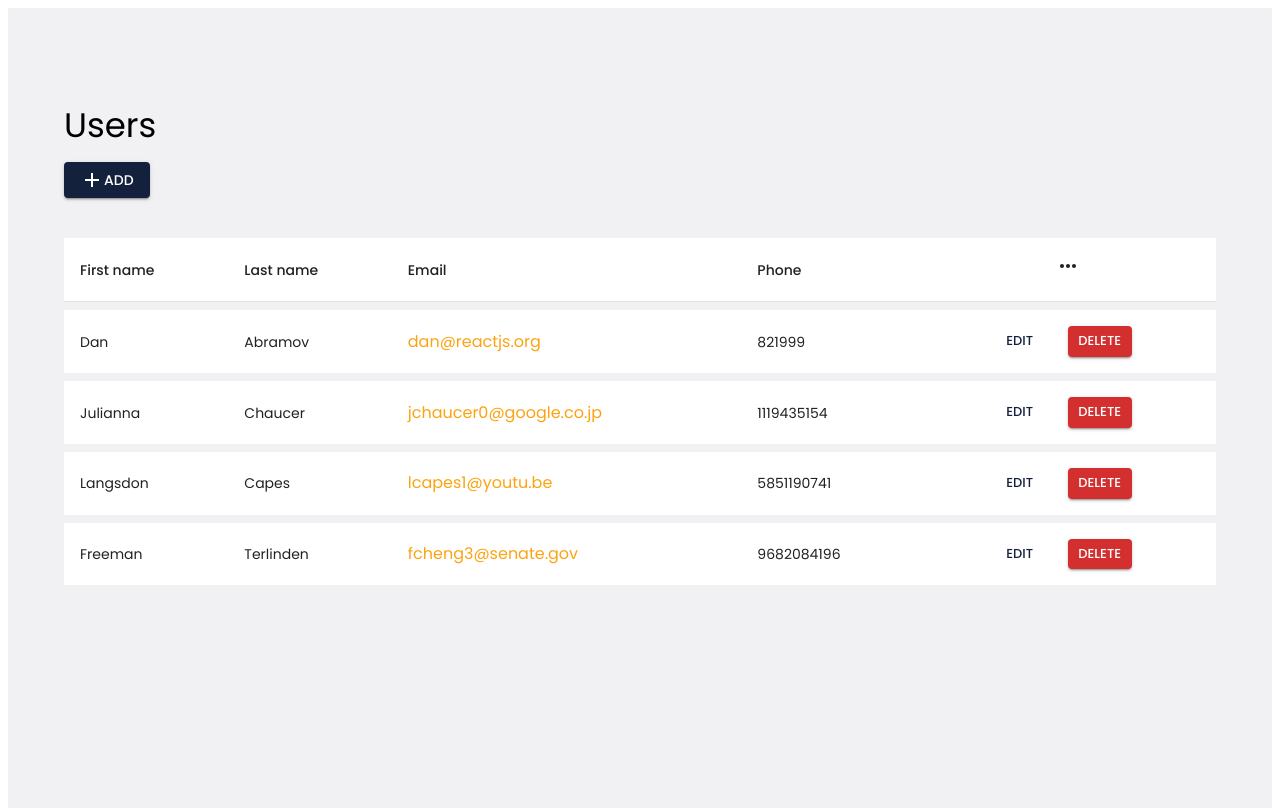
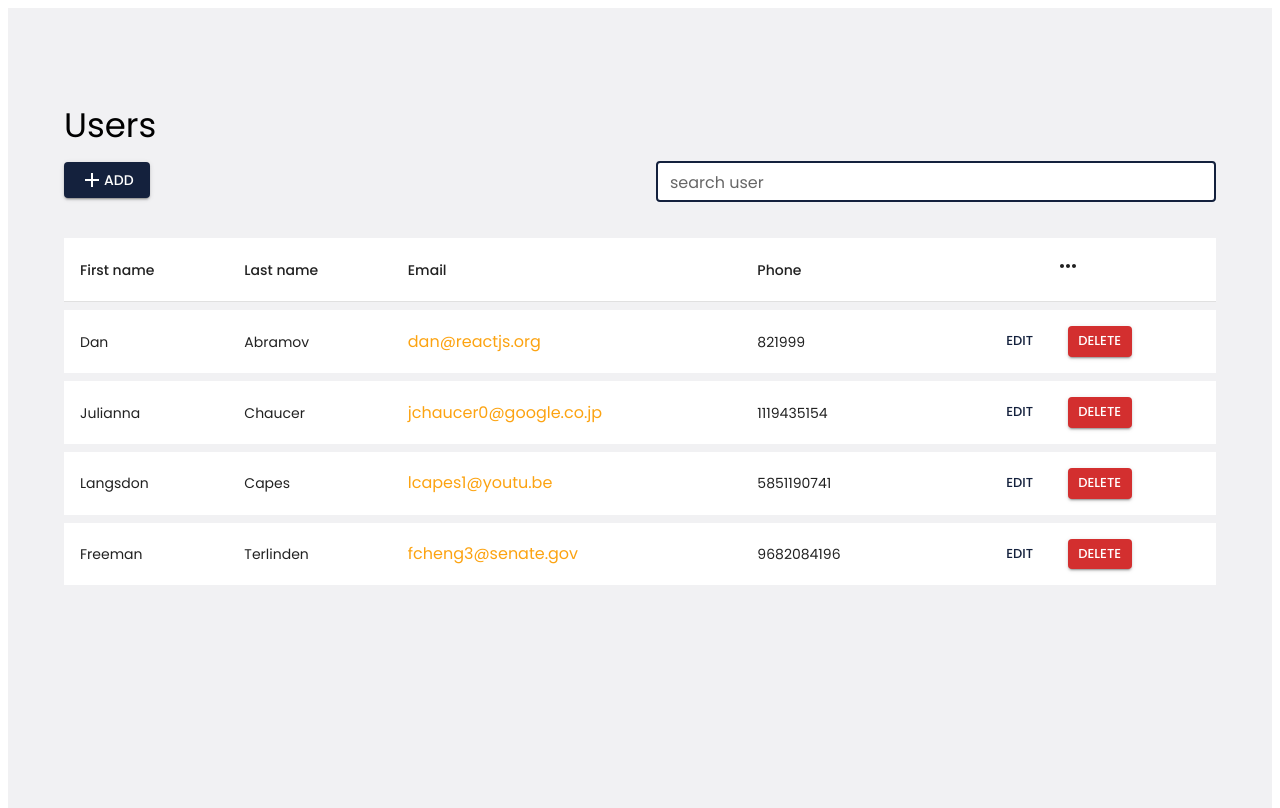
Before and after one commit to devjsonstringify/react-crud-address-information, a React (Create React App) app: page / in a window 1280 px wide. Built offline with nearby package versions, Linux system fonts and the light colour scheme.

Commit message:
Feat: basic search bar

```diff
--- a/src/App.js
+++ b/src/App.js
@@ -8,6 +8,7 @@ import Button from '@mui/material/Button'
 import AddIcon from '@mui/icons-material/Add'
 import Modal from '@mui/material/Modal'
 import { ThemeProvider } from '@mui/material/styles'
+import TextField from '@mui/material/TextField'
 import AddUserForm from './forms/AddUserForm'
 import EditUserForm from './forms/EditUserForm'
 import UserTable from './tables/UserTable'
@@ -71,6 +72,7 @@ const App = () => {
   const [currentUser, setCurrentUser] = useState(initialFormState)
   const [isModalOpen, setIsModelOpen] = useState(false)
   const [isEditing, setIsEditing] = useState(false)
+  const [userQuery, setUserQuery] = useState('')
 
   // CRUD operations
   const addUser = (user) => {
@@ -100,6 +102,20 @@ const App = () => {
   }
 
   const onHandleModalOpen = () => setIsModelOpen((prev) => !prev)
+  const onHandleSearch = (event) => {
+    const { value } = event.target
+    setUserQuery(value)
+  }
+
+  const results = !userQuery
+    ? users
+    : users.filter(
+      (user) =>
+        user.firstName
+          .toLowerCase()
+          .includes(userQuery.toLocaleLowerCase()) ||
+          user.lastName.toLowerCase().includes(userQuery.toLocaleLowerCase())
+    )
 
   return (
     <ThemeProvider theme={theme}>
@@ -113,8 +129,16 @@ const App = () => {
         }}
       >
         <Container maxWidth="lg" sx={{ margin: '5rem auto 0' }}>
-          <Box mb="1rem">
           <Typography variant="h4">Users</Typography>
+          <Box
+            sx={{
+              mb: '1rem',
+              display: 'grid',
+              gridTemplateColumns: '1fr 1fr',
+              gridGap: '2rem'
+            }}
+          >
+            <Box>
               <Button
                 onClick={onHandleModalOpen}
                 variant="contained"
@@ -125,6 +149,26 @@ const App = () => {
               >
                 <AddIcon /> Add
               </Button>
+            </Box>
+            <Box>
+              <TextField
+                name="search"
+                type="text"
+                label="search user"
+                placeholder="Search user"
+                fullWidth
+                size="small"
+                margin="normal"
+                onChange={onHandleSearch}
+                sx={{
+                  bgcolor: '#fff',
+                  '.MuiOutlinedInput-notchedOutline': {
+                    borderColor: 'primary.main',
+                    borderWidth: '2px'
+                  }
+                }}
+              />
+            </Box>
           </Box>
 
           <Modal
@@ -189,7 +233,7 @@ const App = () => {
             : (
             <Box sx={{ bgcolor: '#fff' }}>
               <UserTable
-                users={users}
+                users={results}
                 editRow={editRow}
                 deleteUser={deleteUser}
               />
--- a/src/components/ActionsButton/ActionButtons.js
+++ b/src/components/ActionsButton/ActionButtons.js
@@ -4,7 +4,6 @@ import Box from '@mui/material/Box'
 import Button from '@mui/material/Button'
 
 const ActionButtons = ({ onHandleEdit, onHandleDelete }) => {
-
   return (
     <Box
       sx={{
--- a/src/components/NoDataFound/NoDataFound.js
+++ b/src/components/NoDataFound/NoDataFound.js
@@ -3,7 +3,6 @@ import Box from '@mui/material/Box'
 import Typography from '@mui/material/Typography'
 
 const NoDataFound = () => {
-
   return (
     <Box width="100%" display="block" padding="1rem">
       <Typography align="center">No data found...</Typography>
--- a/src/forms/AddUserForm.js
+++ b/src/forms/AddUserForm.js
@@ -4,13 +4,12 @@ import TextField from '@mui/material/TextField'
 import Button from '@mui/material/Button'
 
 const AddUserForm = ({ addUser }) => {
-
   const initialFormState = {
     id: null,
     firstName: '',
     lastName: '',
     email: '',
-    phone: '',
+    phone: ''
   }
   const [user, setUser] = useState(initialFormState)
 
@@ -46,8 +45,8 @@ const AddUserForm = ({ addUser }) => {
         sx={{
           '.MuiOutlinedInput-notchedOutline': {
             borderColor: 'primary.main',
-            borderWidth: '2px',
-          },
+            borderWidth: '2px'
+          }
         }}
         value={user.firstName}
         onChange={handleInputChange}
@@ -63,8 +62,8 @@ const AddUserForm = ({ addUser }) => {
         sx={{
           '.MuiOutlinedInput-notchedOutline': {
             borderColor: 'primary.main',
-            borderWidth: '2px',
-          },
+            borderWidth: '2px'
+          }
         }}
         value={user.lastName}
         onChange={handleInputChange}
@@ -80,8 +79,8 @@ const AddUserForm = ({ addUser }) => {
         sx={{
           '.MuiOutlinedInput-notchedOutline': {
             borderColor: 'primary.main',
-            borderWidth: '2px',
-          },
+            borderWidth: '2px'
+          }
         }}
         value={user.email}
         onChange={handleInputChange}
@@ -97,8 +96,8 @@ const AddUserForm = ({ addUser }) => {
         sx={{
           '.MuiOutlinedInput-notchedOutline': {
             borderColor: 'primary.main',
-            borderWidth: '2px',
-          },
+            borderWidth: '2px'
+          }
         }}
         value={user.phone}
         onChange={handleInputChange}
@@ -117,7 +116,7 @@ const AddUserForm = ({ addUser }) => {
 }
 
 AddUserForm.propTypes = {
-  addUser: PropTypes.func.isRequired,
+  addUser: PropTypes.func.isRequired
 }
 
 export default AddUserForm
--- a/src/forms/EditUserForm.js
+++ b/src/forms/EditUserForm.js
@@ -5,11 +5,11 @@ import Button from '@mui/material/Button'
 import Box from '@mui/material/Box'
 
 const EditUserForm = ({ currentUser, setEditing, updateUser }) => {
-  const [user, setUser] = useState(props.currentUser)
+  const [user, setUser] = useState(currentUser)
 
   useEffect(() => {
     setUser(currentUser)
-  }, [props])
+  }, [currentUser])
   // You can tell React to skip applying an effect if certain values haven’t changed between re-renders. [ props ]
 
   const handleInputChange = (event) => {
@@ -35,8 +35,8 @@ const EditUserForm = ({ currentUser, setEditing, updateUser }) => {
         sx={{
           '.MuiOutlinedInput-notchedOutline': {
             borderColor: 'primary.main',
-            borderWidth: '2px',
-          },
+            borderWidth: '2px'
+          }
         }}
         value={user.firstName}
         onChange={handleInputChange}
@@ -51,8 +51,8 @@ const EditUserForm = ({ currentUser, setEditing, updateUser }) => {
         sx={{
           '.MuiOutlinedInput-notchedOutline': {
             borderColor: 'primary.main',
-            borderWidth: '2px',
-          },
+            borderWidth: '2px'
+          }
         }}
         value={user.lastName}
         onChange={handleInputChange}
@@ -67,8 +67,8 @@ const EditUserForm = ({ currentUser, setEditing, updateUser }) => {
         sx={{
           '.MuiOutlinedInput-notchedOutline': {
             borderColor: 'primary.main',
-            borderWidth: '2px',
-          },
+            borderWidth: '2px'
+          }
         }}
         value={user.email}
         onChange={handleInputChange}
@@ -83,8 +83,8 @@ const EditUserForm = ({ currentUser, setEditing, updateUser }) => {
         sx={{
           '.MuiOutlinedInput-notchedOutline': {
             borderColor: 'primary.main',
-            borderWidth: '2px',
-          },
+            borderWidth: '2px'
+          }
         }}
         value={user.phone}
         onChange={handleInputChange}
@@ -111,10 +111,10 @@ EditUserForm.propTypes = {
     firstName: PropTypes.string.isRequired,
     lastName: PropTypes.string.isRequired,
     email: PropTypes.string.isRequired,
-    phone: PropTypes.string.isRequired,
+    phone: PropTypes.string.isRequired
   }),
   setEditing: PropTypes.func.isRequired,
-  updateUser: PropTypes.func.isRequired,
+  updateUser: PropTypes.func.isRequired
 }
 
 export default EditUserForm
--- a/src/tables/UserTable.js
+++ b/src/tables/UserTable.js
@@ -13,10 +13,10 @@ import ActionButtons from '../components/ActionsButton/ActionButtons'
 import NoDataFound from '../components/NoDataFound/NoDataFound'
 
 const UserTable = ({ users, editRow, deleteUser }) => {
-
   return (
     <Box>
-      {users.length > 0 ? (
+      {users.length > 0
+        ? (
         <TableContainer>
           <Table
             size="medium"
@@ -25,9 +25,9 @@ const UserTable = ({ users, editRow, deleteUser }) => {
               marginBottom: '0',
               'tr:first-of-type': {
                 '.MuiTableCell-root': {
-                  borderTop: ' 0.5rem solid #f1f1f3',
-                },
-              },
+                  borderTop: ' 0.5rem solid #f1f1f3'
+                }
+              }
             }}
             stickyHeader
             aria-label="sticky table"
@@ -50,8 +50,8 @@ const UserTable = ({ users, editRow, deleteUser }) => {
                   sx={{
                     '&:last-child td, &:last-child th': { border: 0 },
                     '.MuiTableCell-root': {
-                      borderBottom: ' 0.5rem solid #f1f1f3',
-                    },
+                      borderBottom: ' 0.5rem solid #f1f1f3'
+                    }
                   }}
                 >
                   <TableCell component="th" scope="row">
@@ -73,9 +73,10 @@ const UserTable = ({ users, editRow, deleteUser }) => {
             </TableBody>
           </Table>
         </TableContainer>
-      ) : (
+          )
+        : (
         <NoDataFound />
-      )}
+          )}
     </Box>
   )
 }
@@ -86,11 +87,11 @@ UserTable.propTypes = {
       firstName: PropTypes.string.isRequired,
       lastName: PropTypes.string.isRequired,
       email: PropTypes.string.isRequired,
-      phone: PropTypes.string.isRequired,
+      phone: PropTypes.string.isRequired
     })
   ),
   editRow: PropTypes.func.isRequired,
-  deleteUser: PropTypes.func.isRequired,
+  deleteUser: PropTypes.func.isRequired
 }
 
 export default UserTable
```
Also changed, not shown: 1 other file (tests, documents, lock files or other folders). Lines whose indentation alone changed are shown as unchanged.
